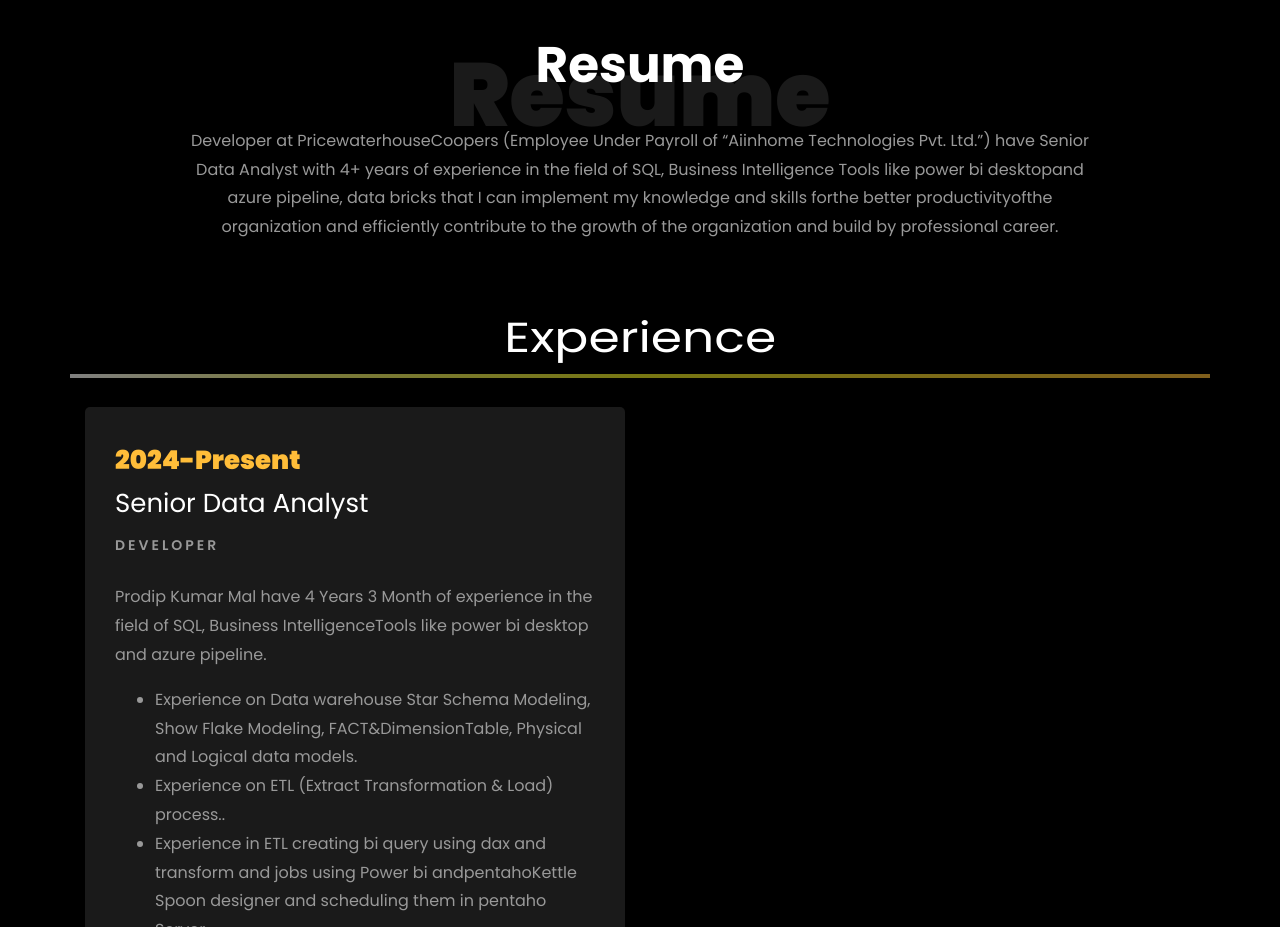
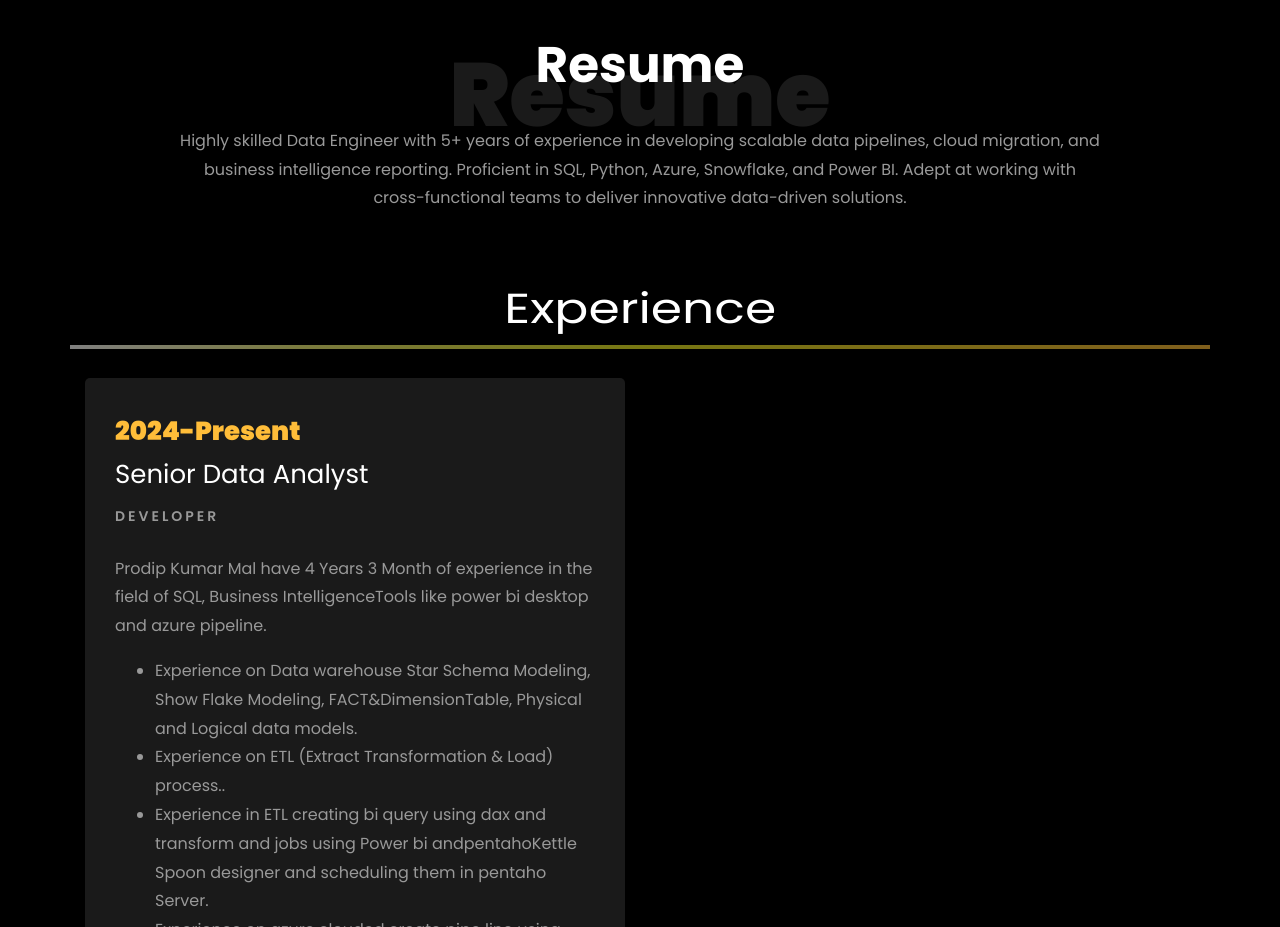
Before and after one commit to ProdipKumarmal/ProdipKumarmal.github.io, a website: page index.html in a window 1280 px wide. Shown: the part 1680-2607 px from the top of the page. Drawn offline with Linux system fonts and the light colour scheme; animation ran at ten frames a second; files whose address does not match are found by name.

Commit message:
Update index.html

```diff
--- a/index.html
+++ b/index.html
@@ -310,8 +310,7 @@
           <div class="col-md-10 heading-section text-center ftco-animate">
           	<h1 class="big big-2">Resume</h1>
             <h2 class="mb-4">Resume</h2>
-            <p> Developer at PricewaterhouseCoopers (Employee Under Payroll of “Aiinhome Technologies Pvt. Ltd.”) have Senior Data Analyst with 4+ years of experience in the field of SQL, Business Intelligence Tools like power bi desktopand azure pipeline, data bricks that I can implement my knowledge and skills forthe better productivityofthe organization and efficiently contribute to the growth of the organization and build by professional
-				career.</p>
+            <p> Highly skilled Data Engineer with 5+ years of experience in developing scalable data pipelines, cloud migration, and business intelligence reporting. Proficient in SQL, Python, Azure, Snowflake, and Power BI. Adept at working with cross-functional teams to deliver innovative data-driven solutions.</p>
           </div>
         </div>
 
```
